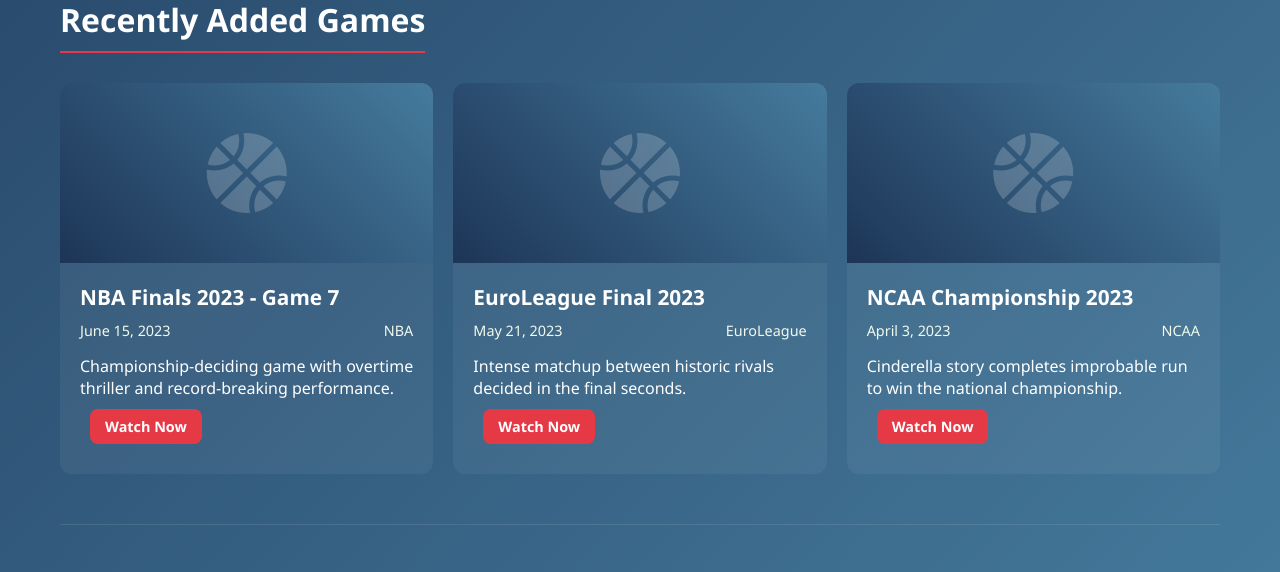
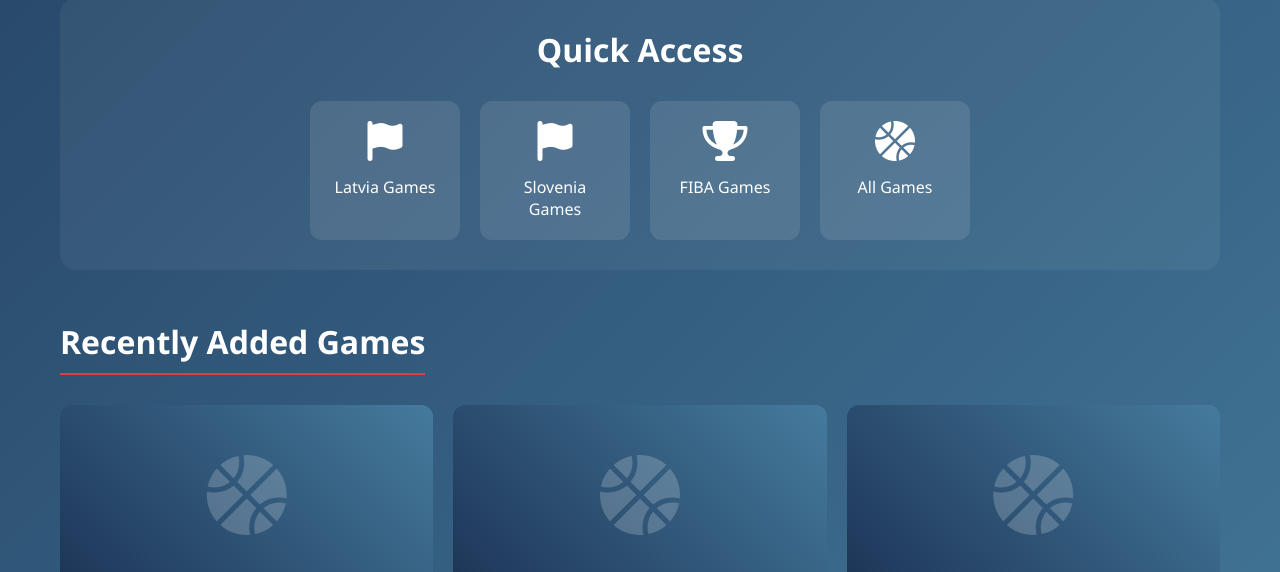
Before and after one commit to basketballdb/Basketball_Intel, a plain HTML site: page index.html in a window 1280 px wide. Shown: the part 970-1542 px from the top of the page. Drawn offline with Linux system fonts and the light colour scheme.

Commit message:
Update index.html

```diff
--- a/index.html
+++ b/index.html
@@ -72,7 +72,7 @@
             border-radius: 4px;
         }
 
-        nav a:hover {
+        nav a:hover, nav a.active {
             color: var(--secondary);
             background: rgba(255, 255, 255, 0.1);
         }
@@ -206,20 +206,6 @@
             display: grid;
             grid-template-columns: repeat(auto-fit, minmax(300px, 1fr));
             gap: 20px;
-            <div class="game-card">
-    <div class="game-img">
-        <i class="fas fa-basketball-ball"></i>
-    </div>
-    <div class="game-content">
-        <h3>Latvia vs Slovenia - Friendly</h3>
-        <div class="game-meta">
-            <span>August 16, 2025</span>
-            <span>International</span>
-        </div>
-        <p>Exciting friendly match between two European basketball powerhouses.</p>
-        <a href="latvia-vs-slovenia.html" class="btn">View Game</a>
-    </div>
-</div>
         }
 
         .game-card {
@@ -265,6 +251,49 @@
             font-size: 0.9rem;
         }
 
+        .quick-access {
+            background: rgba(255, 255, 255, 0.05);
+            border-radius: 16px;
+            padding: 30px;
+            margin: 50px 0;
+            text-align: center;
+        }
+
+        .quick-access h2 {
+            font-size: 2rem;
+            margin-bottom: 30px;
+        }
+
+        .access-buttons {
+            display: flex;
+            justify-content: center;
+            flex-wrap: wrap;
+            gap: 20px;
+        }
+
+        .access-btn {
+            display: flex;
+            flex-direction: column;
+            align-items: center;
+            background: rgba(255, 255, 255, 0.1);
+            padding: 20px;
+            border-radius: 12px;
+            width: 150px;
+            text-decoration: none;
+            color: white;
+            transition: transform 0.3s, background 0.3s;
+        }
+
+        .access-btn:hover {
+            background: var(--secondary);
+            transform: translateY(-5px);
+        }
+
+        .access-btn i {
+            font-size: 2.5rem;
+            margin-bottom: 15px;
+        }
+
         footer {
             text-align: center;
             padding: 30px 0;
@@ -304,6 +333,16 @@
             .hero h2 {
                 font-size: 2.2rem;
             }
+
+            .access-buttons {
+                flex-direction: column;
+                align-items: center;
+            }
+
+            .access-btn {
+                width: 100%;
+                max-width: 250px;
+            }
         }
     </style>
 </head>
@@ -316,8 +355,8 @@
             </div>
             <nav>
                 <ul>
-                    <li><a href="#">Home</a></li>
-                    <li><a href="#">Games</a></li>
+                    <li><a href="#" class="active">Home</a></li>
+                    <li><a href="games.html">Games</a></li>
                     <li><a href="#">Teams</a></li>
                     <li><a href="#">Players</a></li>
                     <li><a href="#">Highlights</a></li>
@@ -336,7 +375,7 @@
             </div>
 
             <div>
-                <a href="#" class="btn">Browse All Games</a>
+                <a href="games.html" class="btn">Browse All Games</a>
                 <a href="#" class="btn btn-outline">Latest Highlights</a>
             </div>
         </section>
@@ -359,9 +398,45 @@
             </div>
         </section>
 
+        <section class="quick-access">
+            <h2>Quick Access</h2>
+            <div class="access-buttons">
+                <a href="games.html?team=latvia" class="access-btn">
+                    <i class="fas fa-flag"></i>
+                    <span>Latvia Games</span>
+                </a>
+                <a href="games.html?team=slovenia" class="access-btn">
+                    <i class="fas fa-flag"></i>
+                    <span>Slovenia Games</span>
+                </a>
+                <a href="games.html?competition=fiba" class="access-btn">
+                    <i class="fas fa-trophy"></i>
+                    <span>FIBA Games</span>
+                </a>
+                <a href="games.html" class="access-btn">
+                    <i class="fas fa-basketball-ball"></i>
+                    <span>All Games</span>
+                </a>
+            </div>
+        </section>
+
         <section class="recent-games">
             <h2 class="section-title">Recently Added Games</h2>
             <div class="games-grid">
+                <div class="game-card">
+                    <div class="game-img">
+                        <i class="fas fa-basketball-ball"></i>
+                    </div>
+                    <div class="game-content">
+                        <h3>Latvia vs Slovenia - Friendly</h3>
+                        <div class="game-meta">
+                            <span>August 16, 2025</span>
+                            <span>International</span>
+                        </div>
+                        <p>Exciting friendly match between two European basketball powerhouses.</p>
+                        <a href="latvia-vs-slovenia.html" class="btn">View Game</a>
+                    </div>
+                </div>
                 <div class="game-card">
                     <div class="game-img">
                         <i class="fas fa-basketball-ball"></i>
@@ -390,20 +465,6 @@
                         <a href="#" class="btn">Watch Now</a>
                     </div>
                 </div>
-                <div class="game-card">
-                    <div class="game-img">
-                        <i class="fas fa-basketball-ball"></i>
-                    </div>
-                    <div class="game-content">
-                        <h3>NCAA Championship 2023</h3>
-                        <div class="game-meta">
-                            <span>April 3, 2023</span>
-                            <span>NCAA</span>
-                        </div>
-                        <p>Cinderella story completes improbable run to win the national championship.</p>
-                        <a href="#" class="btn">Watch Now</a>
-                    </div>
-                </div>
             </div>
         </section>
 
@@ -426,8 +487,8 @@
 
             searchButton.addEventListener('click', function() {
                 if (searchInput.value.trim() !== '') {
-                    alert(`Searching for: ${searchInput.value}`);
-                    searchInput.value = '';
+                    // Redirect to games page with search query
+                    window.location.href = `games.html?search=${encodeURIComponent(searchInput.value)}`;
                 } else {
                     alert('Please enter a search term');
                 }
```
